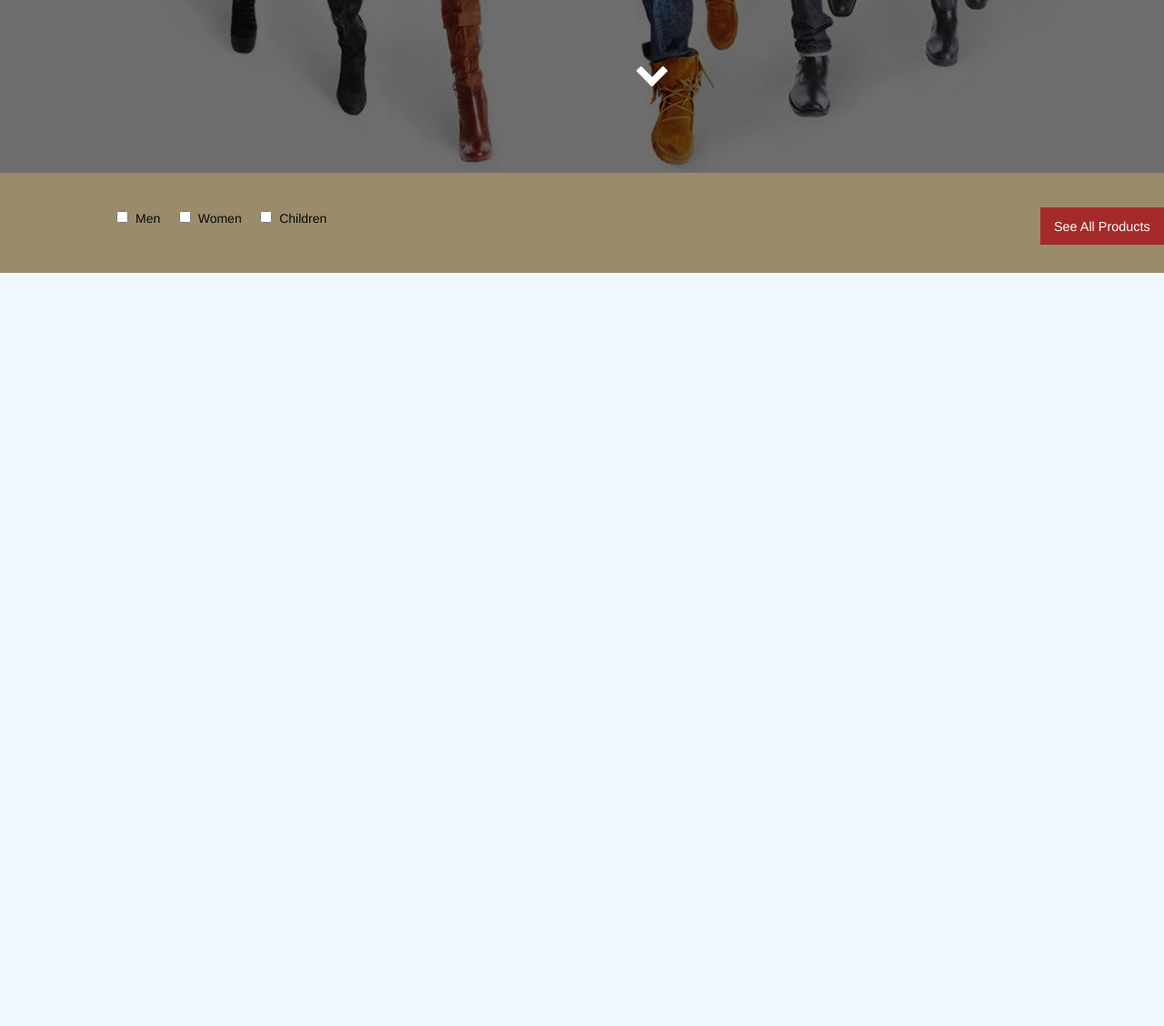
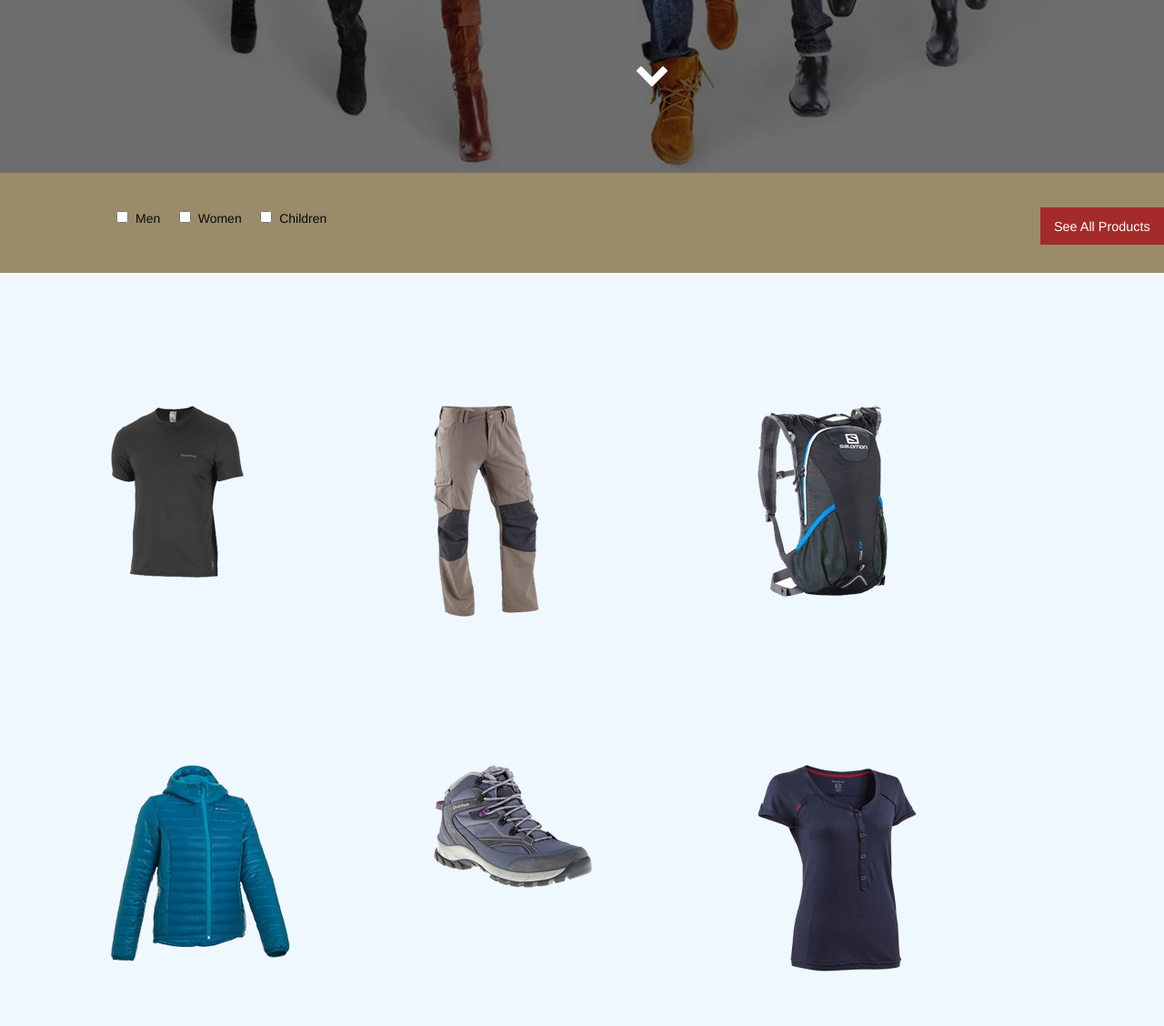
Before and after one commit to mwongeraE/YOLOMY, a plain HTML site: page foundation-6/index.html in a window 1280 px wide. Shown: the part 610-1738 px from the top of the page at 91% size. Before the commit the page ends 910 px from the top, so only its background shows below. Drawn offline with Linux system fonts and the light colour scheme.

Commit message:
products

```diff
--- a/foundation-6/css/app.css
+++ b/foundation-6/css/app.css
@@ -53,3 +53,12 @@ body{
    float:right;
     background-color: brown;
 }
+.products{
+    padding: 5%;
+}
+.men{
+    padding: 5%;
+}
+.women{
+    padding: 5%;
+}
--- a/foundation-6/index.html
+++ b/foundation-6/index.html
@@ -45,9 +45,25 @@
 
               </div>
       </section>
+           <br>
        <section class="row expanded products">
-           <div class="row"></div>
-           <div class="row"></div>
+
+           <div class="row expanded men">
+
+               <div class="small-4 medium-4 large-4 columns tshirt"><img src="/foundation-6/products/tshirt.png"></div>
+               <div class="small-4 medium-4 large-4 columns pants"><img src="/foundation-6/products/pants.png"> </div>
+                    <div class="small-4 medium-4 large-4 columns backpack"> <img src="/foundation-6/products/backpack.png"> </div>
+
+           </div>
+           <br>
+           <br>
+           <div class="row expanded women">
+
+               <div class="small-4 medium-4 large-4 columns giacket">  <img src="/foundation-6/products/giacket.png"> </div>
+               <div class="small-4 medium-4 large-4 columns shoes"> <img src="/foundation-6/products/trekkingshoes.png"> </div>
+               <div class="small-4 medium-4 large-4 columns t-ladies"><img src="/foundation-6/products/tshirt_ladies.png"></div>
+
+           </div>
       </section>
        <section class="row expanded about">
       </section>
```
